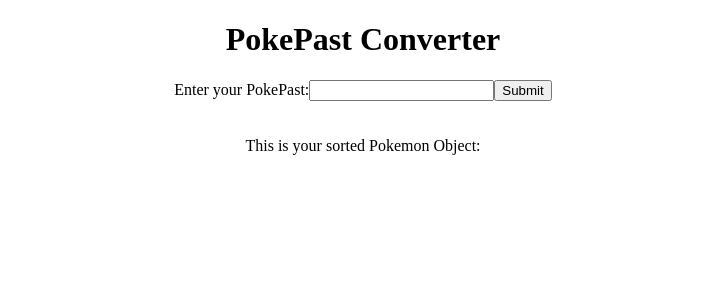
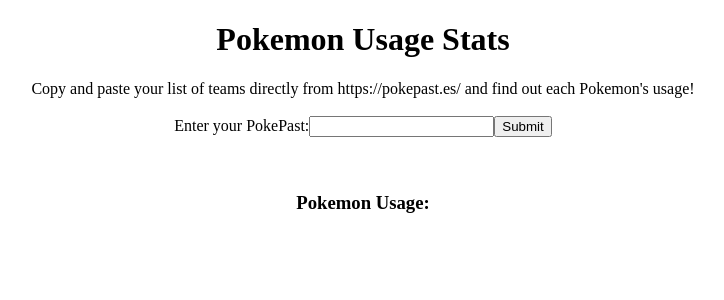
Before and after one commit to lawauditswe/pokemonUsageJS, a React (Create React App) app in the folder client/pokemon/: page / in a window 1280 px wide. Shown: the top 300 px of the page, without its empty margins (277-1001 px from the left). Built offline with nearby package versions, Linux system fonts and the light colour scheme.

Commit message:
PokeAPI url array works

```diff
--- a/client/pokemon/src/App.js
+++ b/client/pokemon/src/App.js
@@ -4,7 +4,13 @@
 function App() {
 	return (
 		<div className='App'>
-			<h1>PokePast Converter</h1>
+			<h1>Pokemon Usage Stats</h1>
+			<div>
+				Copy and paste your list of teams directly from https://pokepast.es/ and
+				find out each Pokemon's usage!
+				<br />
+				<br />
+			</div>
 			<Form />
 		</div>
 	);
--- a/client/pokemon/src/Form.jsx
+++ b/client/pokemon/src/Form.jsx
@@ -1,14 +1,18 @@
 import React, { useState } from 'react';
+import axios from 'axios';
 
 const Form = () => {
 	let sortedPokemonArr;
 	const [pokePast, setPokePast] = useState('');
 	const [result, setResult] = useState('');
+	const [linksArr, setLinksArr] = useState([]);
 
 	const handleSubmit = (event) => {
 		event.preventDefault();
 		console.log('PokePast submitted.');
-		return pokePastFunctionality(pokePast);
+		pokePastFunctionality(pokePast);
+		// call function which gets the url of every Pokemon from the PokemonAPI based on sortedPokemon[0] which is the 0th index i.e. the Pokemon name
+		// sprites(sortedPokemonArr);
 	};
 
 	const pokePastFunctionality = (paste) => {
@@ -46,7 +50,12 @@
 					result[i] !== '[gen8ou]'
 				) {
 					currString += result[i];
-					if (result[i + 1] && result[i + 1] !== '') {
+					if (
+						result[i + 1] &&
+						result[i + 1] !== '' &&
+						result[i + 1] !== '(M)' &&
+						result[i + 1] !== '(F)'
+					) {
 						currString += ' ';
 						currString += result[i + 1];
 					}
@@ -71,9 +80,46 @@
 		// console.log(Object.keys(pokemonObj));
 
 		sortedPokemonArr = Object.entries(pokemonObj).sort((a, b) => b[1] - a[1]);
-		console.log(sortedPokemonArr);
+		// console.log(sortedPokemonArr);
 		setResult(sortedPokemonArr);
+
+		const spriteLinks = [];
+		for (let i = 0; i < sortedPokemonArr.length; i++) {
+			// console.log(sortedPokemonArr[i]);
+			let currPokemonString = sortedPokemonArr[i][0];
+			for (let j = 0; j < currPokemonString.length; j++) {
+				if (currPokemonString[j] === ' ') {
+					currPokemonString =
+						currPokemonString.slice(0, j) +
+						'-' +
+						currPokemonString.slice(j + 1);
+				}
+				currPokemonString = currPokemonString.toLowerCase();
+			}
+			spriteLinks.push(
+				`https://pokeapi.co/api/v2/pokemon/${currPokemonString}`
+			);
+			console.log(spriteLinks);
+
+			setLinksArr(spriteLinks);
+		}
+
+		// console.log(`Result within pokePastFunctionality function: ${result}`);
+		// console.log(`Sorted Pokemon Array: ${sortedPokemonArr}`);
+		// console.log(`Type of result: ${typeof result}`);
+		// console.log(`Type of sortedPokemonArr: ${typeof sortedPokemonArr}`);
 	};
+
+	// const sprites = (pokemonArr) => {
+	// 	const spriteLinks = [];
+	// 	console.log('This is the console log within the sprites function.');
+	// 	console.log(pokemonArr);
+	// 	for (let i = 0; i < pokemonArr.length; i++) {
+	// 		spriteLinks.push(`https://pokeapi.co/api/v2/pokemon/${result[i][0]}`);
+	// 	}
+	// 	setLinksArr(spriteLinks);
+	// 	console.log(spriteLinks);
+	// };
 
 	return (
 		<div>
@@ -90,11 +136,12 @@
 			</form>
 			<br />
 			<br />
-			This is your sorted Pokemon Object:
+			<h3>Pokemon Usage:</h3>
 			<div>
 				{result &&
 					result.map((arrayElement) => (
 						<div key={arrayElement[0]}>
+							{/* <br /> */}
 							{arrayElement[0]}: {arrayElement[1]}
 						</div>
 					))}
--- /dev/null
+++ b/package.json
@@ -0,0 +1,5 @@
+{
+  "dependencies": {
+    "axios": "^0.27.2"
+  }
+}
```
Also changed, not shown: 1 other file (tests, documents, lock files or other folders).
